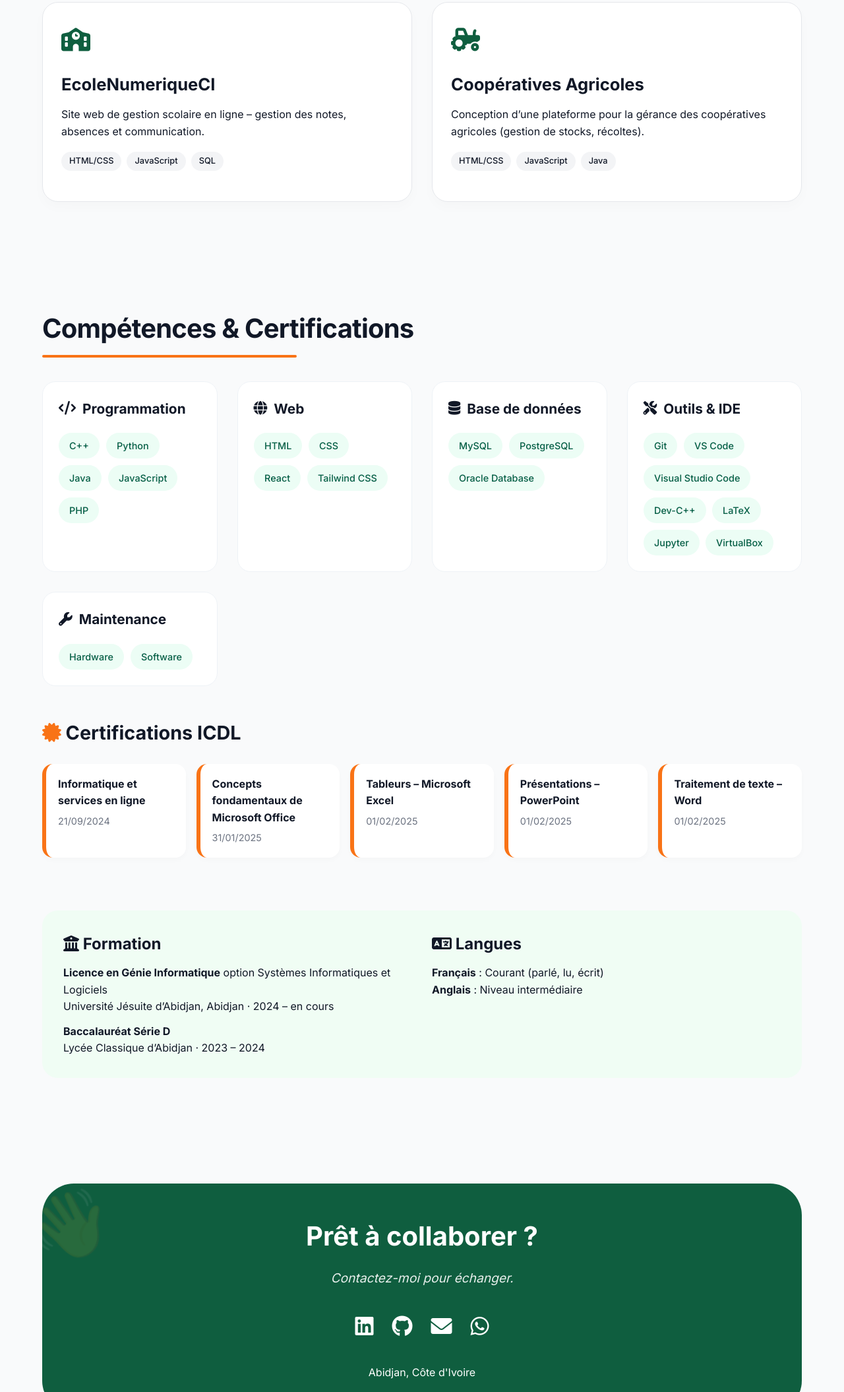
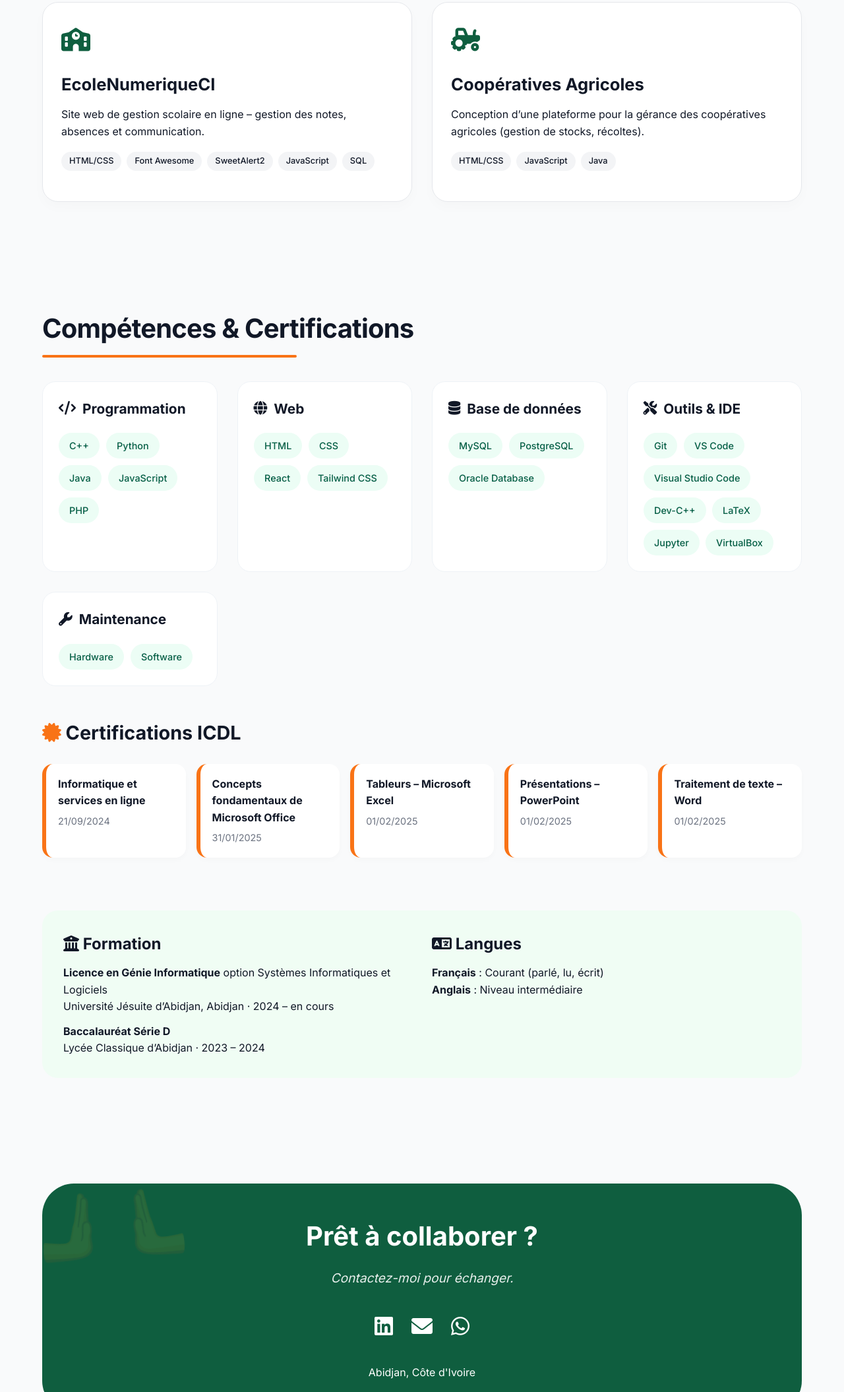
Before and after one commit to eezoua19/Mon_Portofolio1.github.io, a plain HTML site: page index.html in a window 1280 px wide. Shown: the part 1634-3744 px from the top of the page at 66% size. Drawn offline with Linux system fonts and the light colour scheme.

Commit message:
Update index.html

```diff
--- a/index.html
+++ b/index.html
@@ -590,7 +590,7 @@
         }
 
         .contact-section::before {
-            content: '👋';
+            content: '🫸🫷';
             position: absolute;
             top: -20px;
             left: -20px;
@@ -779,7 +779,6 @@
                 </div>
                 <div class="hero-image">
                     <div class="profile-placeholder">
-                        <!-- Remplacez 'ma-photo.jpg' par le chemin de votre photo -->
                         <img src="ma-photo.jpg" alt="Ezoua Aka Ange Noël Emmanuel" class="photo-profil">
                     </div>
                 </div>
@@ -810,7 +809,7 @@
                     <li class="li-margin"><i class="fas fa-check-circle li-icon-green"></i> Participation à l’automatisation de l’application SOTRA CI sur la conception de l’achat des tickets via le modèle NFC.</li>
                 </ul>
                 <div class="bg-light">
-                    <i class="fas fa-microchip"></i> <strong>Contribution technique :</strong> Étude et conception du paiement sans contact (NFC) pour la modernisation du transport urbain abidjanais.
+                    <i class="fas fa-microchip"></i> <strong>Contribution technique :</strong> Étude et conception du paiement avec contact (NFC) pour la modernisation du transport urbain abidjanais.
                 </div>
             </div>
         </section>
@@ -825,6 +824,8 @@
                     <p>Site web de gestion scolaire en ligne – gestion des notes, absences et communication.</p>
                     <div class="project-tags">
                         <span class="tag">HTML/CSS</span>
+                        <span class="tag">Font Awesome</span>
+                        <span class="tag">SweetAlert2</span>
                         <span class="tag">JavaScript</span>
                         <span class="tag">SQL</span>
                     </div>
@@ -932,9 +933,6 @@
                     <a href="https://www.linkedin.com/in/eezoua19/" target="_blank" rel="noopener" data-tooltip="LinkedIn" title="LinkedIn">
                         <i class="fab fa-linkedin"></i>
                     </a>
-                    <a href="https://github.com/eezoua19" target="_blank" rel="noopener" data-tooltip="GitHub" title="GitHub">
-                        <i class="fab fa-github"></i>
-                    </a>
                     <a href="mailto:ezouaemmanuel07@gmail.com" data-tooltip="Email" title="Email">
                         <i class="fas fa-envelope"></i>
                     </a>
@@ -949,7 +947,7 @@
 
     <!-- Footer -->
     <footer class="footer-bottom">
-        <p>© 2026 E.A.A.N.E – Tous droits réservés.
+        <p>© 2026 E.A.A.N.E. – Tous droits réservés.
         <style>
         .opacity-90 { opacity: 0.9; }
         </style>
```
